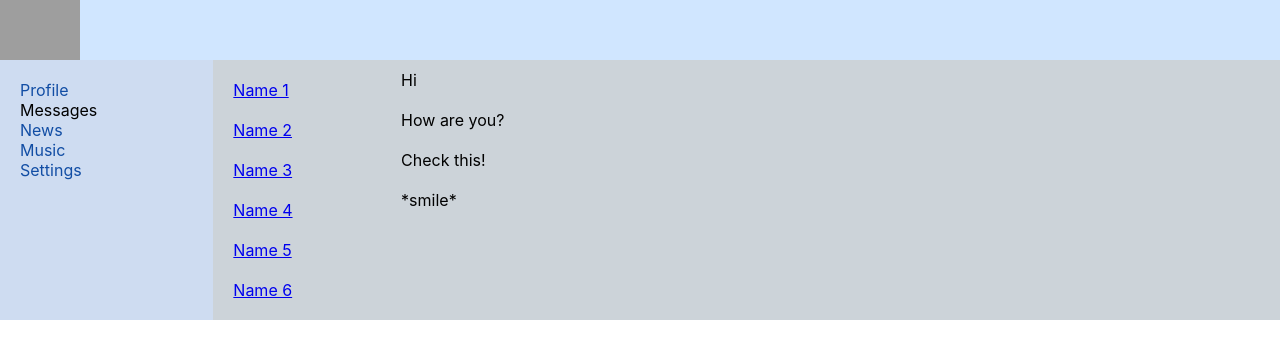
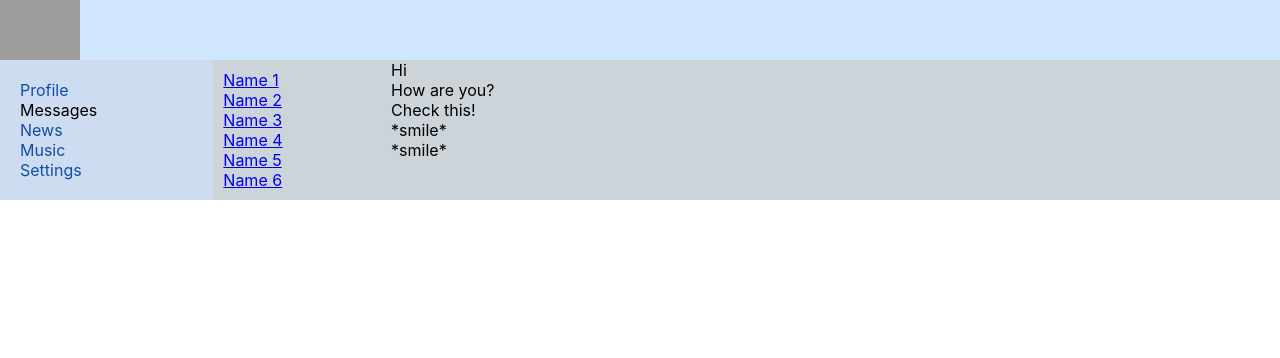
Before and after one commit to Pavel-Solovev/SocialNetwork, a React (Create React App) app: page /Messages in a window 1280 px wide. Shown: the top 358 px of the page. Built offline with nearby package versions, Linux system fonts and the light colour scheme; grey boxes are pictures that could not be loaded.

Commit message:
SocialNetwork maping Dialogs

```diff
--- a/src/Components/Dialogs/Dialogs.tsx
+++ b/src/Components/Dialogs/Dialogs.tsx
@@ -2,24 +2,48 @@ import React from 'react';
 import s from './Dialogs.module.css';
 import {NavLink} from "react-router-dom";
 
+let dialogsData: DialogType[] = [
+    {id: 1, name: 'Name 1'},
+    {id: 2, name: 'Name 2'},
+    {id: 3, name: 'Name 3'},
+    {id: 4, name: 'Name 4'},
+    {id: 5, name: 'Name 5'},
+    {id: 6, name: 'Name 6'}
+]
+
+let messageData: MessageType[] = [
+    {id: 1, message: 'Hi'},
+    {id: 2, message: 'How are you?'},
+    {id: 3, message: 'Check this!'},
+    {id: 4, message: '*smile*'},
+    {id: 5, message: '*smile*'},
+]
+
+
 type DialogType = {
-    name: string,
-    id: number
+    id?: number
+    name: string
 }
 
 type MessageType = {
+    id?: number
     message: string
 }
 
+type typePosts = {
+    DialogType:DialogType[]
+    MessageType:MessageType[]
+}
+
 const DialogItem: React.FC<DialogType> = (props) => {
-    return <div className={s.dialog}>
+    return (<div>
         <NavLink to={`/Messages/${props.id}`}>{props.name}</NavLink>
-    </div>
+    </div>)
 }
 
 const Message: React.FC<MessageType> = (props) => {
     return (
-        <div className={s.message}>{props.message}</div>)
+        <div>{props.message}</div>)
 }
 
 
@@ -27,21 +51,17 @@ export const Dialogs = () => {
     return (
         <div className={s.dialogs}>
             <div className={s.dialogsItems}>
-
-                <DialogItem name={'Name 1'} id={1}/>
-                <DialogItem name={'Name 2'} id={2}/>
-                <DialogItem name={'Name 3'} id={3}/>
-                <DialogItem name={'Name 4'} id={4}/>
-                <DialogItem name={'Name 5'} id={5}/>
-                <DialogItem name={'Name 6'} id={6}/>
-
+                {dialogsData.map(d => {
+                    return (<div>
+                        <DialogItem name={d.name} id={d.id}/>
+                            </div>)})}
             </div>
             <div className={s.messages}>
-                <Message message={'Hi'}/>
-                <Message message={'How are you?'}/>
-                <Message message={'Check this!'}/>
-                <Message message={'*smile*'}/>
-
+                {messageData.map(m => {
+                    return (<div>
+                        <Message message={m.message} id={m.id}/>
+                            </div>)})
+                }
             </div>
         </div>)
 }
--- a/src/Components/Profile/MyPosts/Post/Posts.tsx
+++ b/src/Components/Profile/MyPosts/Post/Posts.tsx
@@ -1,12 +1,7 @@
 import React from "react";
 import s from './Posts.module.css';
+import {TypePost} from "../../Profile";
 
-
-type TypePost = {
-    id: number
-    description_post: string
-    avatar_img: string
-}
 
 type Post_contentType = {
     title_post: string
@@ -22,7 +17,7 @@ export const Posts: React.FC<Post_contentType> = (props) => {
                             <img src={m.avatar_img} alt={''}/>
                             {m.description_post}
                             <div>
-                                <span>like</span>
+                                <span>{m.likesCount}</span>
                             </div>
                         </div>
                     )
--- a/src/Components/Profile/Profile.tsx
+++ b/src/Components/Profile/Profile.tsx
@@ -4,10 +4,12 @@ import {MyPosts} from "./MyPosts/MyPosts";
 import {ProfileInfo} from "./ProfileInfo/ProfileInfo";
 
 
-type TypePost = {
+export type TypePost = {
     id: number
     description_post: string
     avatar_img: string
+    likesCount: number
+
 }
 
 type Main_contentType = {
```
Also changed, not shown: src/App.tsx (+5 -0 lines), src/Components/Profile/MyPosts/MyPosts.tsx (+2 -6 lines).
